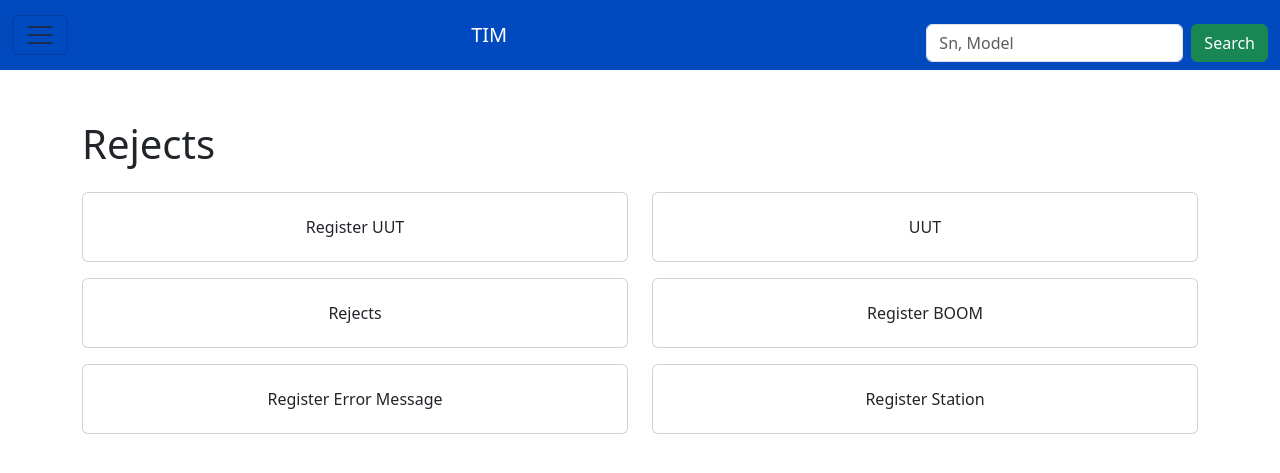
After one commit to JoseArevalozz/Tim_db, a Django app: page /menuRejects/ in a window 1280 px wide. The commit adds this page. Shown: the top 473 px of the page. Run offline with Django 4.2, Linux system fonts and the light colour scheme; the visitor is signed in with stand-in values (Sample User, id 1).

Commit message:
Main Menu

```diff
--- /dev/null
+++ b/forms_db/templates/base/menuRejects.html
@@ -0,0 +1,51 @@
+{% extends 'main.html' %}
+
+{% block content %}
+<div class="container mt-5">
+    <h1>Rejects</h1>
+    <div class="row d-flex justify-content-center">
+        <div class="col-sm-12 col-md-6 text-center mt-3">
+            <div class="card ">
+                <div class="card-body">
+                    <a href="{% url 'uut_form' %}" class="btn border-0">Register UUT</a>
+                </div>
+            </div>
+        </div>
+        <div class="col-sm-12 col-md-6 text-center mt-3">
+            <div class="card ">
+                <div class="card-body">
+                    <a href="{% url 'showUuts' %}" class="btn border-0">UUT</a>
+                </div>
+            </div>
+        </div>
+        <div class="col-sm-12 col-md-6 text-center mt-3">
+            <div class="card ">
+                <div class="card-body">
+                    <a href="{% url 'showRejecteds' %}" class="btn border-0">Rejects</a>
+                </div>
+            </div>
+        </div>
+        <div class="col-sm-12 col-md-6 text-center mt-3">
+            <div class="card ">
+                <div class="card-body">
+                    <a href="{% url 'boom_form' %}" class="btn border-0">Register BOOM</a>
+                </div>
+            </div>
+        </div>
+        <div class="col-sm-12 col-md-6 text-center mt-3">
+            <div class="card ">
+                <div class="card-body">
+                    <a href="{% url 'errorMessage_form' %}" class="btn border-0">Register Error Message</a>
+                </div>
+            </div>
+        </div>
+        <div class="col-sm-12 col-md-6 text-center mt-3">
+            <div class="card ">
+                <div class="card-body">
+                    <a href="{% url 'station_form' %}" class="btn border-0">Register Station</a>
+                </div>
+            </div>
+        </div>
+    </div>
+</div>
+{% endblock content %}
--- a/forms_db/templates/base/showUuts.html
+++ b/forms_db/templates/base/showUuts.html
@@ -14,7 +14,8 @@
                     <p>Model : {{uut.pn_b.product}}</p>
                     <p>User : {{uut.employee_e.employeeName}}</p>
                     <p>Date : {{uut.date}}</p>
-                    <a class="btn btn-primary" href="{% url 'failure_form' uut.sn %}">Register Fail</a>
+                    <a class="btn btn-primary mx-4" href="{% url 'failure_form' uut.sn %}">Register Fail</a>
+                    <a href="" class="btn btn-danger mx-4">Finish tests</a>
                 </div>
             </div>
         </div>
--- a/forms_db/urls.py
+++ b/forms_db/urls.py
@@ -5,7 +5,8 @@ urlpatterns = [
     path('', views.home, name='home'),
 
     path('dell/', views.dellView, name='dell'),
-
+    path('menuRejects/', views.rejectsMenu, name='menuRejects'),
+    path('menuMaintenance/', views.maintenanceMenu, name='menuMaintenance'),
     path('employees_form/', views.employeesForm, name='employees_form'),
     path('uut_form/', views.uutForm, name='uut_form'),
     path('failure_form/<str:pk>/', views.failureForm, name='failure_form'),
--- a/forms_db/views.py
+++ b/forms_db/views.py
@@ -157,6 +157,16 @@ def failureForm(request, pk):
 
     context = {'form': form, 'employe': employe, 'uut': uut}
     return render(request=request, template_name='base/failure_form.html', context=context)
+
+@login_required(login_url='login')
+def rejectsMenu(request):
+    context = {}
+    return render(request=request, template_name='base/menuRejects.html', context=context)
+
+@login_required(login_url='login')
+def maintenanceMenu(request):
+    context={}
+    return render(request=request, template_name='base/menuMaintenance.html', context=context)
 
 @login_required(login_url='login')
 def showUuts(request):
```
Also changed, not shown: forms_db/templates/base/first.html (+26 -1 lines), forms_db/templates/base/menuMaintenance.html (added, +23 -0 lines), forms_db/templates/base/user.html (+11 -0 lines).
